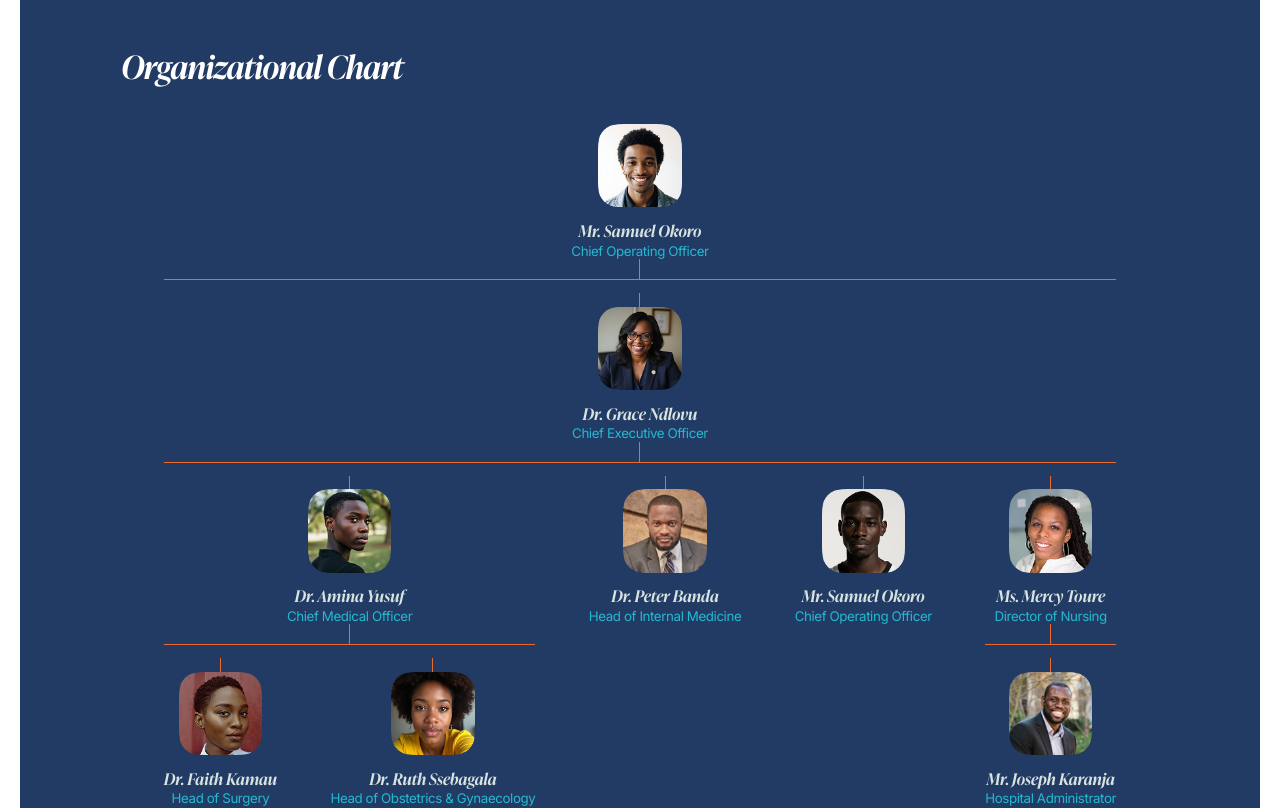
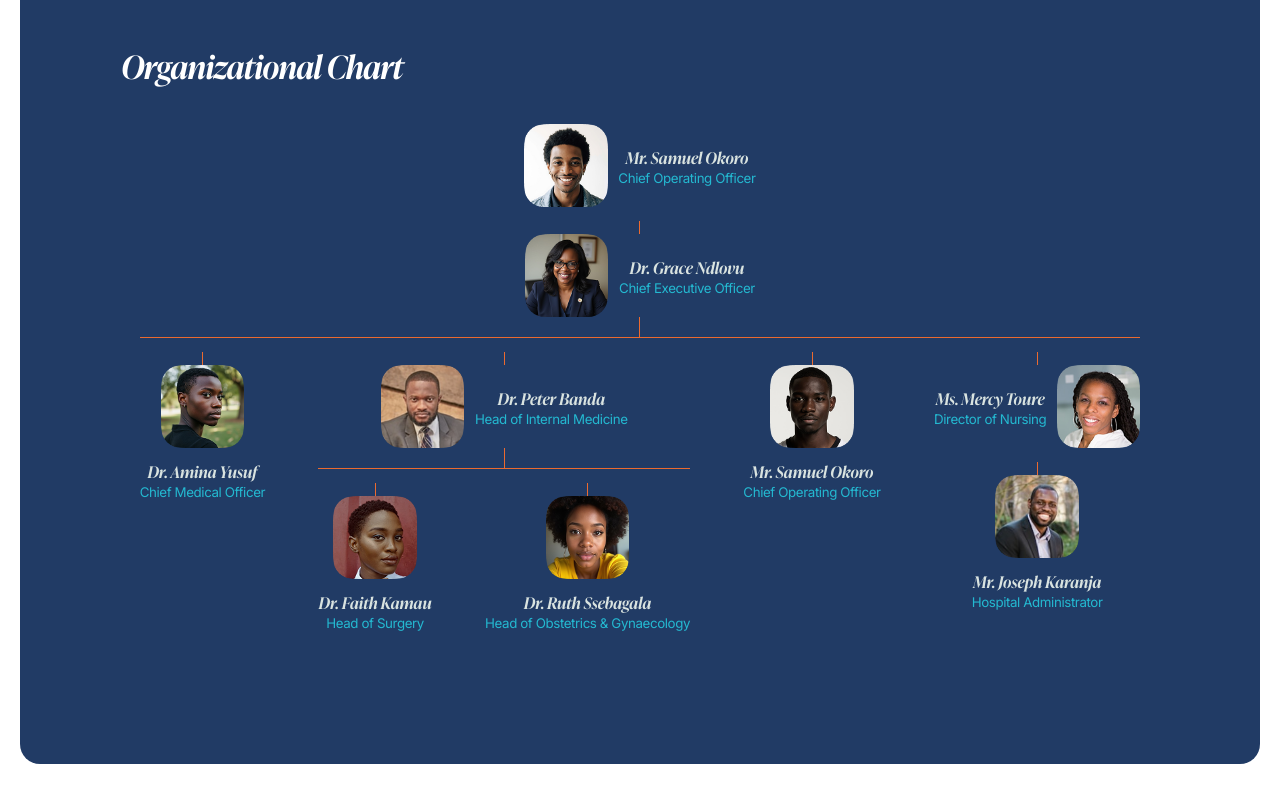
Before and after one commit to timofei0536/rapha, a Next.js app: page /about in a window 1280 px wide. Shown: the part 3400-4208 px from the top of the page. Built offline with nearby package versions, Linux system fonts and the light colour scheme.

Commit message:
chart part 2

```diff
--- a/src/components/Chart/Chart.jsx
+++ b/src/components/Chart/Chart.jsx
@@ -15,6 +15,12 @@ const chartData = {
                     name: "Dr. Amina Yusuf",
                     title: "Chief Medical Officer",
                     avatar: "/images/about/chart/avatar3.png",
+                    children: [],
+                },
+                {
+                    name: "Dr. Peter Banda",
+                    title: "Head of Internal Medicine",
+                    avatar: "/images/about/chart/avatar4.png",
                     children: [
                         {
                             name: "Dr. Faith Kamau",
@@ -29,12 +35,6 @@ const chartData = {
                             children: [],
                         },
                     ],
-                },
-                {
-                    name: "Dr. Peter Banda",
-                    title: "Head of Internal Medicine",
-                    avatar: "/images/about/chart/avatar4.png",
-                    children: [],
                 },
                 {
                     name: "Mr. Samuel Okoro",
@@ -60,12 +60,21 @@ const chartData = {
     ],
 };
 
-function ChartNode({ node }) {
+function ChartNode({ node, siblingIndex }) {
     const hasChildren = node.children && node.children.length > 0;
+    const nodeClass =
+        "chart__node" +
+        (siblingIndex === undefined
+            ? " chart__node--right"
+            : hasChildren
+                ? siblingIndex <= 1
+                    ? " chart__node--right"
+                    : " chart__node--left"
+                : "");
 
     return (
         <div className="chart__branch">
-            <div className="chart__node">
+            <div className={nodeClass}>
                 <div className="chart__node-avatar">
                     <div className="img-wrap" style={{ aspectRatio: "1/1" }}>
                       <Image
@@ -82,14 +91,18 @@ function ChartNode({ node }) {
             </div>
             {hasChildren && (
                 <>
-                    <div className="chart__connector chart__connector--down" />
+                    {node.children.length > 1 && (
+                        <div className="chart__connector chart__connector--down" />
+                    )}
                     <div className="chart__children">
-                        <div className="chart__connector chart__connector--horizontal" />
+                        {node.children.length > 1 && (
+                            <div className="chart__connector chart__connector--horizontal" />
+                        )}
                         <div className="chart__children-list">
                             {node.children.map((child, i) => (
                                 <div key={i} className="chart__child-wrap">
                                     <div className="chart__connector chart__connector--to-child" />
-                                    <ChartNode node={child} />
+                                    <ChartNode node={child} siblingIndex={i} />
                                 </div>
                             ))}
                         </div>
--- a/src/components/Chart/Chart.scss
+++ b/src/components/Chart/Chart.scss
@@ -32,6 +32,18 @@
         text-align: center;
         flex-shrink: 0;
         gap: 1.6rem;
+
+        &--center {
+            // background-color: green !important;
+        }
+
+        &--left {
+            flex-direction: row-reverse;
+        }
+
+        &--right {
+            flex-direction: row;
+        }
 
         &-avatar {
             border-radius: 3rem;
```
